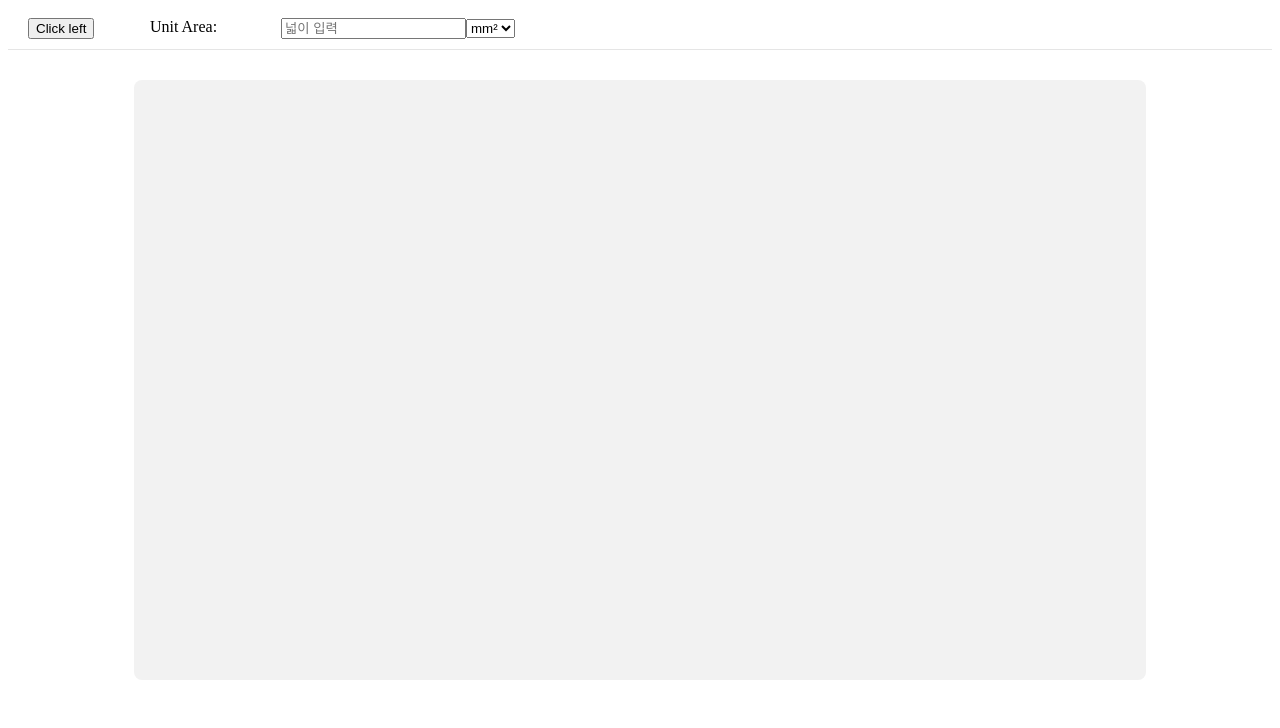
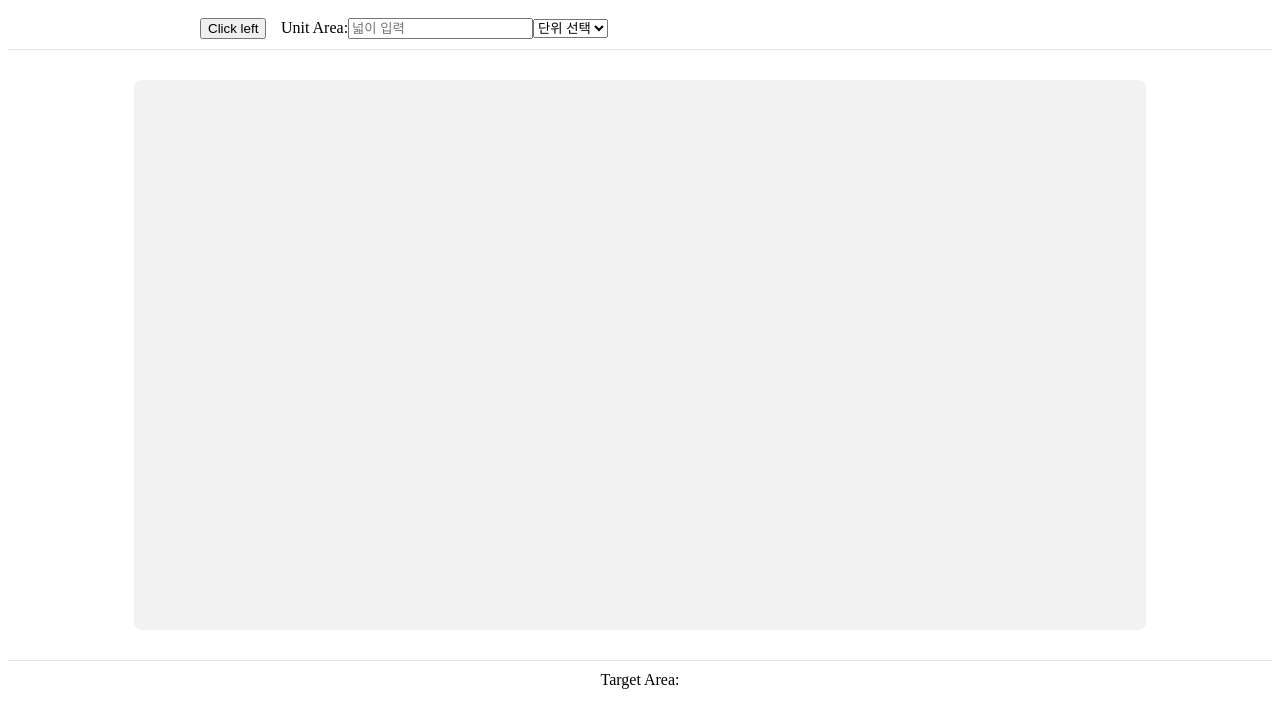
Before and after one commit to archive-cs-minhyuk/window-frontend, a React (Create React App) app: page / in a window 1280 px wide. Shown: the top 728 px of the page. Built offline with nearby package versions, Linux system fonts and the light colour scheme.

Commit message:
unit on target area

```diff
--- a/src/App.js
+++ b/src/App.js
@@ -36,7 +36,7 @@ const DragAndDrop = (props) => {
   const onClick = (event) => {
     console.log(event);
   };
-  let myURL = "";
+  let myURL = ""; //클릭으로 upload한 file
   if (attachment === "") {
     myURL = null;
   } else {
@@ -55,8 +55,8 @@ const DragAndDrop = (props) => {
             <li key={file.name}>
               <img
                 src={file.preview}
-                alt="ss"
-                style={{ width: 400, height: 400 }}
+                alt=""
+                style={{ width: 600, height: 450 }}
                 onClick={onClick}
               />
             </li>
@@ -64,7 +64,7 @@ const DragAndDrop = (props) => {
         })}
         {attachment && (
           <li>
-            <img src={myURL} style={{ width: 400, height: 400 }} alt="" />
+            <img src={myURL} style={{ width: 600, height: 450 }} alt="" />
           </li>
         )}
       </ul>
@@ -93,6 +93,7 @@ function App() {
   const [data, dispatch] = React.useReducer(reducer, state);
   const [attachment, setAttachment] = useState("");
   const [inputWidth, setInputWidth] = useState("");
+  const [unit, setUnit] = useState("");
   const onChange = (event) => {
     const {
       target: { value },
@@ -101,6 +102,7 @@ function App() {
   };
   const onSubmit = (event) => {
     event.preventDefault();
+    console.log(event);
   };
   const onFileChange = (event) => {
     const {
@@ -116,6 +118,12 @@ function App() {
     };
     reader.readAsDataURL(theFile);
   };
+  const onUnitChange = (event) => {
+    const {
+      target: { value },
+    } = event;
+    setUnit(value);
+  };
 
   return (
     <>
@@ -126,24 +134,36 @@ function App() {
           className={styles.file_button}
         ></input>
         <button className={styles.fake_button}>Click left</button>
-        <span className={styles.unitarea}>Unit Area:</span>
         <form onSubmit={onSubmit}>
+          <label className={styles.unitarea}>Unit Area:</label>
           <input
             type="text"
             placeholder="넓이 입력"
             value={inputWidth}
             onChange={onChange}
           />
-          <select name="unit">
-            <option value="mm2">mm{"\xB2"} </option>
-            <option value="cm2">cm{"\xB2"} </option>
-            <option value="m2">m{"\xB2"} </option>
+          <select value={unit} onChange={onUnitChange}>
+            <option value="" selected dispatch hidden>
+              단위 선택
+            </option>
+            <option value="mm">mm{"\xB2"} </option>
+            <option value="cm">cm{"\xB2"} </option>
+            <option value="m">m{"\xB2"} </option>
           </select>
         </form>
       </header>
       <div className={styles.App}>
         <DragAndDrop data={data} dispatch={dispatch} attachment={attachment} />
       </div>
+      <footer>
+        <label>Target Area:</label>
+        {unit && (
+          <span>
+            {unit}
+            {"\xB2"}
+          </span>
+        )}
+      </footer>
     </>
   );
 }
--- a/src/App.module.css
+++ b/src/App.module.css
@@ -11,6 +11,7 @@ header > .file_button {
 
 header > .fake_button {
   position: absolute;
+  left: 200px;
 }
 
 header > .unitarea {
@@ -24,14 +25,17 @@ header > .unitarea {
   justify-content: center;
   align-items: center;
   padding-top: 30px;
+  padding-bottom: 30px;
 }
 
 .Zone {
   display: flex;
   justify-content: flex-start;
   min-width: 80%;
-  min-height: 600px;
-  overflow: hidden;
+  max-width: 80%;
+  min-height: 550px;
+  max-height: 550px;
+  overflow: auto;
   height: auto;
   width: auto;
   background: #f2f2f2;
@@ -45,3 +49,12 @@ header > .unitarea {
 .drag-drop-zone.inside-drag-area {
   opacity: 0.7;
 }
+
+footer {
+  grid-row: 1;
+  padding: 10px 20px;
+  display: flex;
+  border-top: 1px solid #e5e5e5;
+  justify-content: center;
+  align-items: center;
+}
```
Also changed, not shown: 1 other file (tests, documents, lock files or other folders).
